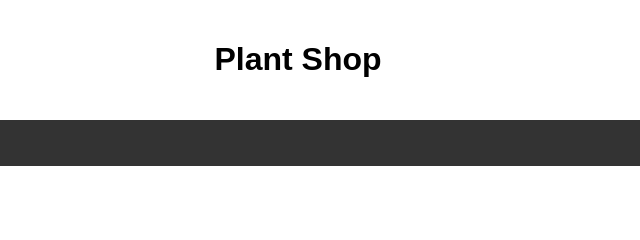
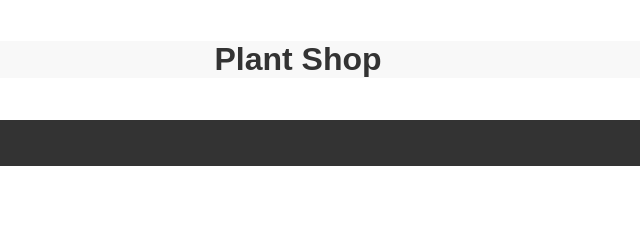
Before and after one commit to vennela0/vennela_B.github.io, a plain HTML site: page index.html in a window 1280 px wide. Shown: the top 240 px of the page, 342-982 px from the left. Drawn offline with Linux system fonts and the light colour scheme.

Commit message:
Add files via upload

```diff
--- a/index.html
+++ b/index.html
@@ -51,9 +51,10 @@
 <body>
 
   <header>
-    <h1 style="color: rgb(0, 0, 0); background-color: rgb(255, 255, 255);">
+    <h1 style="color: #333; background-color: #f8f8f8;">
   Plant Shop
 </h1>
+
   </header>
 
   <nav>
```
